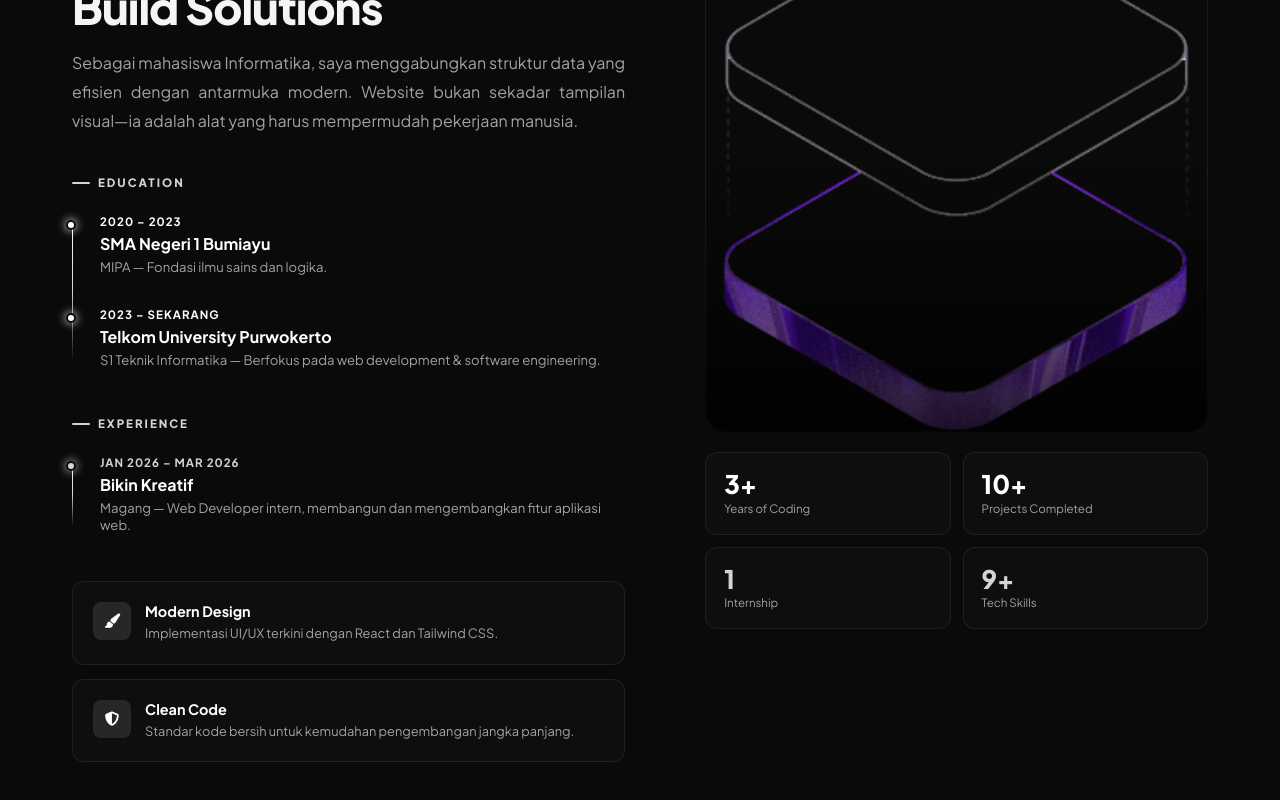
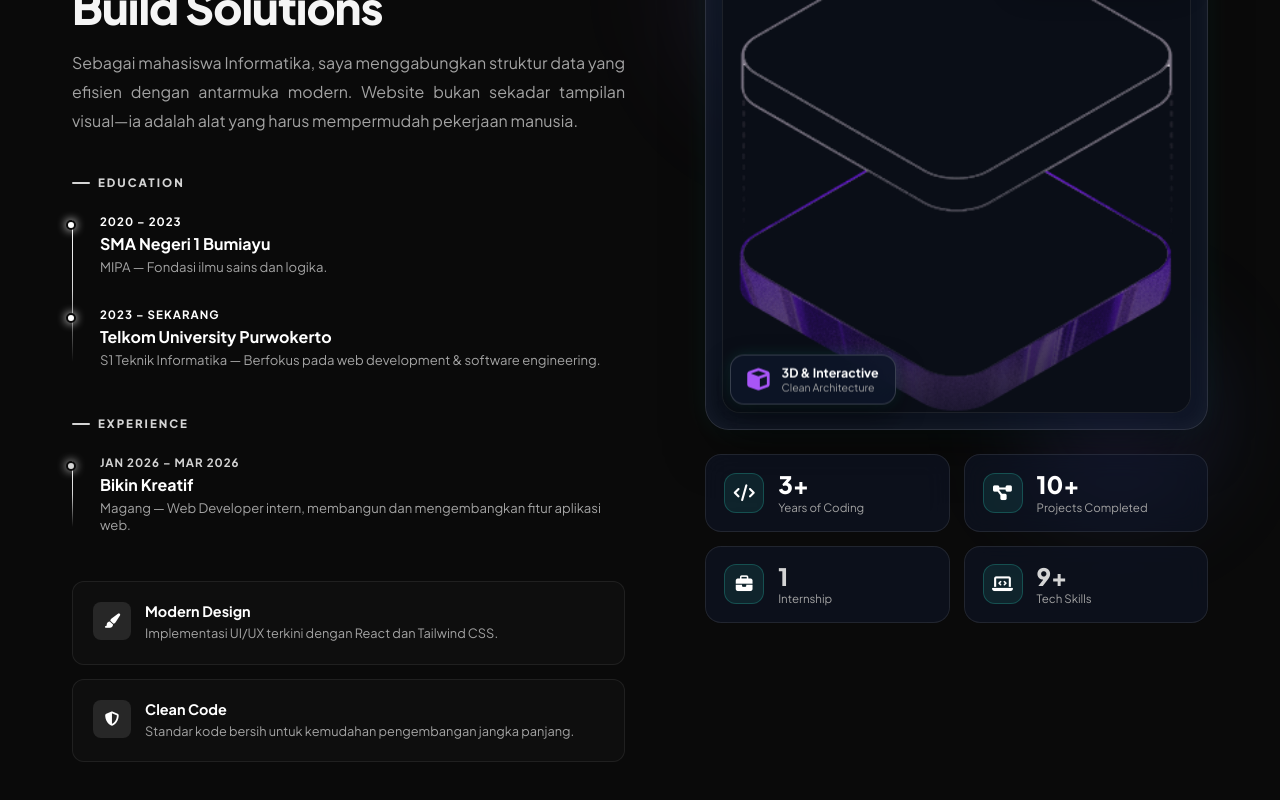
Before and after one commit to Ghilbranalf/Portfolio, a React (Vite) app: page / in a window 1280 px wide. Shown: the part 2478-3278 px from the top of the page. Built offline with nearby package versions, Linux system fonts and the light colour scheme.

Commit message:
feat: upgrade About section visual with interactive 3D tilt and glassmorphism

```diff
--- a/src/App.jsx
+++ b/src/App.jsx
@@ -341,6 +341,33 @@ function App() {
 
   }, []);
 
+  const handle3dMouseMove = (e) => {
+    const card = e.currentTarget;
+    const rect = card.getBoundingClientRect();
+    const x = e.clientX - rect.left;
+    const y = e.clientY - rect.top;
+    const centerX = rect.width / 2;
+    const centerY = rect.height / 2;
+    const rotateX = ((y - centerY) / centerY) * -12;
+    const rotateY = ((x - centerX) / centerX) * 12;
+
+    card.style.transform = `perspective(1000px) rotateX(${rotateX}deg) rotateY(${rotateY}deg) scale3d(1.02, 1.02, 1.02)`;
+
+    const shine = card.querySelector('.card-shine-3d');
+    if (shine) {
+      shine.style.background = `radial-gradient(circle at ${x}px ${y}px, rgba(255,255,255,0.22) 0%, rgba(255,255,255,0) 70%)`;
+    }
+  };
+
+  const handle3dMouseLeave = (e) => {
+    const card = e.currentTarget;
+    card.style.transform = `perspective(1000px) rotateX(0deg) rotateY(0deg) scale3d(1, 1, 1)`;
+    const shine = card.querySelector('.card-shine-3d');
+    if (shine) {
+      shine.style.background = `none`;
+    }
+  };
+
   return (
     <>
       <div id="loader">
@@ -578,14 +605,79 @@ function App() {
                   </div>
 
                   <div className="about-visual reveal-right">
-                      <div className="about-img-wrap">
-                          <img src={heroImg} alt="Ghilbran Alfaries" />
+                      {/* Ambient Glow Aura */}
+                      <div className="about-glow-orb"></div>
+                      <div className="about-glow-orb orb-secondary"></div>
+
+                      {/* 3D Interactive Card Container */}
+                      <div
+                          className="about-card-3d"
+                          onMouseMove={handle3dMouseMove}
+                          onMouseLeave={handle3dMouseLeave}
+                      >
+                          {/* Dynamic Light Shine */}
+                          <div className="card-shine-3d"></div>
+
+                          {/* Border Glow */}
+                          <div className="card-border-glow"></div>
+
+                          {/* Main Image Layer */}
+                          <div className="about-img-wrap-3d">
+                              <img src={heroImg} alt="Ghilbran Alfaries Pryma" className="about-hero-img-3d" />
+                              <div className="about-img-overlay-3d"></div>
+                          </div>
+
+                          {/* Floating 3D Depth Badges */}
+                          <div className="float-badge-3d badge-top-right">
+                              <i className="fab fa-react" style={{ color: "#61dafb" }}></i>
+                              <div>
+                                  <strong>React &amp; Next.js</strong>
+                                  <span>Frontend Specialist</span>
+                              </div>
+                          </div>
+
+                          <div className="float-badge-3d badge-bottom-left">
+                              <i className="fas fa-cube" style={{ color: "#a855f7" }}></i>
+                              <div>
+                                  <strong>3D &amp; Interactive</strong>
+                                  <span>Clean Architecture</span>
+                              </div>
+                          </div>
+
+                          {/* Holographic scanline */}
+                          <div className="scanline-3d"></div>
                       </div>
+
+                      {/* Upgraded 4 Fact Cards */}
                       <div className="about-facts">
-                          <div className="fact-card reveal"><div className="fact-num">3+</div><div className="fact-label">Years of Coding</div></div>
-                          <div className="fact-card reveal"><div className="fact-num">10+</div><div className="fact-label">Projects Completed</div></div>
-                          <div className="fact-card reveal"><div className="fact-num" style={{ color: "var(--accent2)" }}>1</div><div className="fact-label">Internship</div></div>
-                          <div className="fact-card reveal"><div className="fact-num" style={{ color: "var(--accent2)" }}>9+</div><div className="fact-label">Tech Skills</div></div>
+                          <div className="fact-card reveal">
+                              <div className="fact-icon"><i className="fas fa-code"></i></div>
+                              <div>
+                                  <div className="fact-num">3+</div>
+                                  <div className="fact-label">Years of Coding</div>
+                              </div>
+                          </div>
+                          <div className="fact-card reveal">
+                              <div className="fact-icon"><i className="fas fa-project-diagram"></i></div>
+                              <div>
+                                  <div className="fact-num">10+</div>
+                                  <div className="fact-label">Projects Completed</div>
+                              </div>
+                          </div>
+                          <div className="fact-card reveal">
+                              <div className="fact-icon"><i className="fas fa-briefcase"></i></div>
+                              <div>
+                                  <div className="fact-num" style={{ color: "var(--accent2)" }}>1</div>
+                                  <div className="fact-label">Internship</div>
+                              </div>
+                          </div>
+                          <div className="fact-card reveal">
+                              <div className="fact-icon"><i className="fas fa-laptop-code"></i></div>
+                              <div>
+                                  <div className="fact-num" style={{ color: "var(--accent2)" }}>9+</div>
+                                  <div className="fact-label">Tech Skills</div>
+                              </div>
+                          </div>
                       </div>
                   </div>
               </div>
--- a/src/index.css
+++ b/src/index.css
@@ -225,15 +225,239 @@ section { position: relative; z-index: 1; }
 .val-text p { font-size: 0.8rem; color: var(--muted2); margin: 0; line-height: 1.6; }
 
 /* about right */
-.about-visual { position: sticky; top: 100px; }
-.about-img-wrap { position: relative; border-radius: 20px; overflow: hidden; margin-bottom: 20px; }
-.about-img-wrap::before { content: ''; position: absolute; inset: 0; background: linear-gradient(to bottom, transparent 50%, rgba(0,0,0,0.8)); z-index: 1; }
-.about-img-wrap img { width: 100%; border-radius: 20px; border: 1px solid var(--border); display: block; }
-.about-facts { display: grid; grid-template-columns: 1fr 1fr; gap: 12px; }
-.fact-card { background: var(--card); border: 1px solid var(--border); border-radius: 12px; padding: 18px; transition: .3s; }
-.fact-card:hover { border-color: var(--border-hover); }
-.fact-num { font-size: 1.6rem; font-weight: 900; color: var(--accent); line-height: 1; }
-.fact-label { font-size: 0.72rem; color: var(--muted2); margin-top: 4px; }
+.about-visual {
+    position: sticky;
+    top: 100px;
+    perspective: 1200px;
+}
+
+/* Ambient Glow Orbs */
+.about-glow-orb {
+    position: absolute;
+    top: -20px;
+    left: -20px;
+    width: 260px;
+    height: 260px;
+    background: radial-gradient(circle, rgba(45, 212, 191, 0.22) 0%, rgba(168, 85, 247, 0.12) 50%, transparent 70%);
+    border-radius: 50%;
+    filter: blur(50px);
+    pointer-events: none;
+    z-index: 0;
+    animation: floatGlow 8s ease-in-out infinite alternate;
+}
+.about-glow-orb.orb-secondary {
+    top: auto;
+    left: auto;
+    right: -20px;
+    bottom: 80px;
+    width: 220px;
+    height: 220px;
+    background: radial-gradient(circle, rgba(168, 85, 247, 0.22) 0%, rgba(59, 130, 246, 0.12) 50%, transparent 70%);
+    filter: blur(45px);
+    animation-delay: -4s;
+}
+
+@keyframes floatGlow {
+    0% { transform: translateY(0) scale(1); }
+    100% { transform: translateY(-24px) scale(1.1); }
+}
+
+/* 3D Card Interactive Container */
+.about-card-3d {
+    position: relative;
+    z-index: 1;
+    border-radius: 24px;
+    background: rgba(15, 23, 42, 0.65);
+    backdrop-filter: blur(20px);
+    -webkit-backdrop-filter: blur(20px);
+    border: 1px solid rgba(255, 255, 255, 0.12);
+    padding: 16px;
+    margin-bottom: 24px;
+    transform-style: preserve-3d;
+    transition: transform 0.15s ease-out, box-shadow 0.3s ease, border-color 0.3s ease;
+    box-shadow: 0 25px 50px -12px rgba(0, 0, 0, 0.6), 0 0 30px rgba(45, 212, 191, 0.08);
+    cursor: pointer;
+    overflow: hidden;
+}
+
+.about-card-3d:hover {
+    border-color: rgba(45, 212, 191, 0.4);
+    box-shadow: 0 30px 60px -15px rgba(0, 0, 0, 0.7), 0 0 40px rgba(45, 212, 191, 0.2);
+}
+
+.card-shine-3d {
+    position: absolute;
+    inset: 0;
+    border-radius: 24px;
+    pointer-events: none;
+    z-index: 10;
+    transition: background 0.1s ease;
+}
+
+.card-border-glow {
+    position: absolute;
+    inset: 0;
+    border-radius: 24px;
+    pointer-events: none;
+    box-shadow: inset 0 0 20px rgba(255, 255, 255, 0.05);
+}
+
+.about-img-wrap-3d {
+    position: relative;
+    border-radius: 18px;
+    overflow: hidden;
+    transform: translateZ(25px);
+    border: 1px solid rgba(255, 255, 255, 0.08);
+    background: #0a0e17;
+}
+
+.about-hero-img-3d {
+    width: 100%;
+    display: block;
+    border-radius: 18px;
+    transition: transform 0.5s ease;
+}
+
+.about-card-3d:hover .about-hero-img-3d {
+    transform: scale(1.03);
+}
+
+.about-img-overlay-3d {
+    position: absolute;
+    inset: 0;
+    background: linear-gradient(to bottom, transparent 40%, rgba(10, 14, 23, 0.85) 100%);
+    pointer-events: none;
+}
+
+/* Floating 3D Depth Badges */
+.float-badge-3d {
+    position: absolute;
+    z-index: 5;
+    display: flex;
+    align-items: center;
+    gap: 12px;
+    padding: 10px 16px;
+    background: rgba(13, 22, 40, 0.88);
+    backdrop-filter: blur(16px);
+    -webkit-backdrop-filter: blur(16px);
+    border: 1px solid rgba(255, 255, 255, 0.18);
+    border-radius: 14px;
+    box-shadow: 0 12px 30px rgba(0, 0, 0, 0.45), 0 0 15px rgba(45, 212, 191, 0.15);
+    transform: translateZ(50px);
+    animation: floatBadge 4s ease-in-out infinite alternate;
+}
+
+.float-badge-3d.badge-top-right {
+    top: 24px;
+    right: 24px;
+}
+
+.float-badge-3d.badge-bottom-left {
+    bottom: 24px;
+    left: 24px;
+    animation-delay: -2s;
+}
+
+.float-badge-3d i {
+    font-size: 1.4rem;
+}
+
+.float-badge-3d strong {
+    display: block;
+    font-size: 0.78rem;
+    color: #fff;
+    line-height: 1.2;
+    font-weight: 700;
+}
+
+.float-badge-3d span {
+    display: block;
+    font-size: 0.66rem;
+    color: var(--muted2);
+}
+
+@keyframes floatBadge {
+    0% { transform: translateZ(50px) translateY(0px); }
+    100% { transform: translateZ(50px) translateY(-8px); }
+}
+
+.scanline-3d {
+    position: absolute;
+    top: -30%;
+    left: 0;
+    right: 0;
+    height: 35%;
+    background: linear-gradient(to bottom, transparent, rgba(45, 212, 191, 0.12), transparent);
+    pointer-events: none;
+    animation: scanlineAnim 7s linear infinite;
+}
+
+@keyframes scanlineAnim {
+    0% { top: -35%; }
+    100% { top: 135%; }
+}
+
+/* 4 Upgraded Fact Cards */
+.about-facts {
+    display: grid;
+    grid-template-columns: 1fr 1fr;
+    gap: 14px;
+    position: relative;
+    z-index: 1;
+}
+
+.fact-card {
+    background: rgba(15, 23, 42, 0.55);
+    backdrop-filter: blur(12px);
+    -webkit-backdrop-filter: blur(12px);
+    border: 1px solid rgba(255, 255, 255, 0.09);
+    border-radius: 16px;
+    padding: 16px 18px;
+    display: flex;
+    align-items: center;
+    gap: 14px;
+    transition: all 0.3s cubic-bezier(0.25, 0.8, 0.25, 1);
+}
+
+.fact-card:hover {
+    border-color: rgba(45, 212, 191, 0.4);
+    transform: translateY(-4px) scale(1.02);
+    box-shadow: 0 12px 25px rgba(0, 0, 0, 0.35), 0 0 20px rgba(45, 212, 191, 0.15);
+    background: rgba(255, 255, 255, 0.05);
+}
+
+.fact-icon {
+    width: 40px;
+    height: 40px;
+    border-radius: 12px;
+    background: rgba(45, 212, 191, 0.1);
+    border: 1px solid rgba(45, 212, 191, 0.25);
+    display: flex;
+    align-items: center;
+    justify-content: center;
+    color: var(--accent);
+    font-size: 1.05rem;
+    flex-shrink: 0;
+    transition: transform 0.3s ease;
+}
+
+.fact-card:hover .fact-icon {
+    transform: scale(1.1) rotate(5deg);
+    background: rgba(45, 212, 191, 0.2);
+}
+
+.fact-num {
+    font-size: 1.5rem;
+    font-weight: 900;
+    color: var(--accent);
+    line-height: 1.1;
+}
+
+.fact-label {
+    font-size: 0.72rem;
+    color: var(--muted2);
+    margin-top: 2px;
+}
 
 /* ── PROJECTS ── */
 #projects { background: var(--bg); }
```
